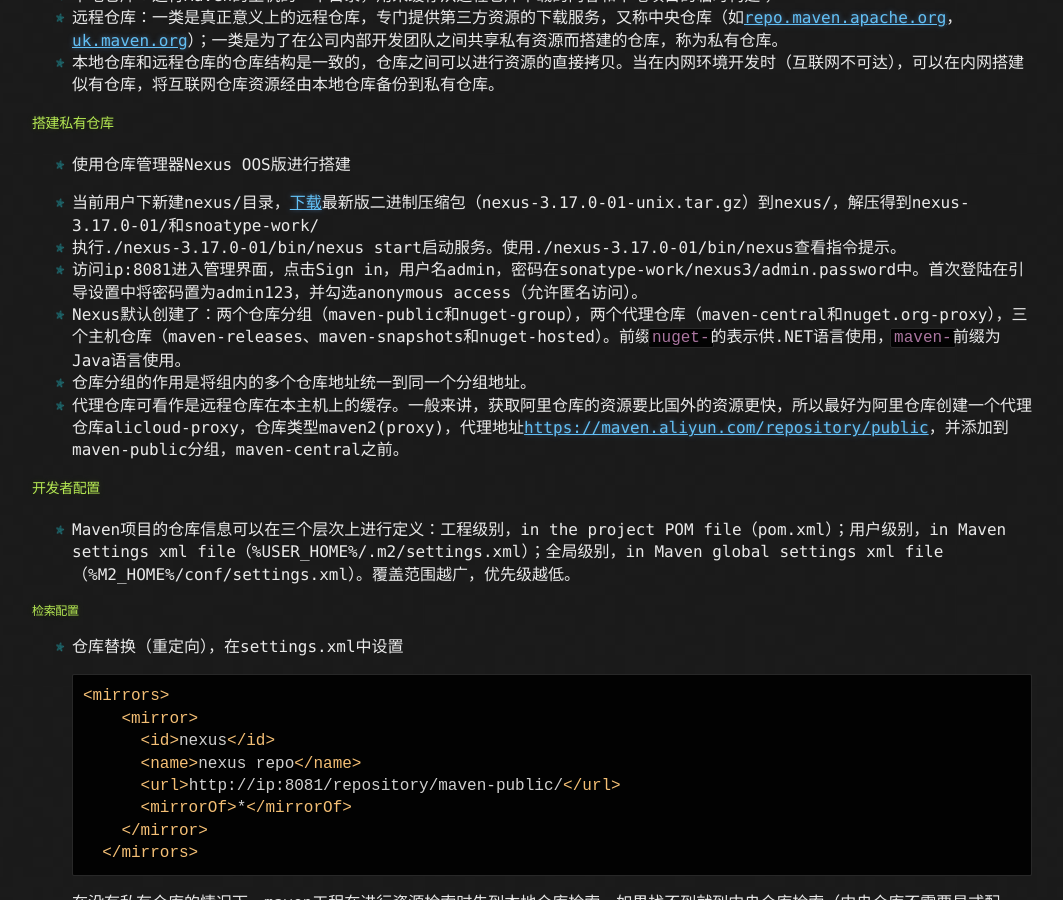
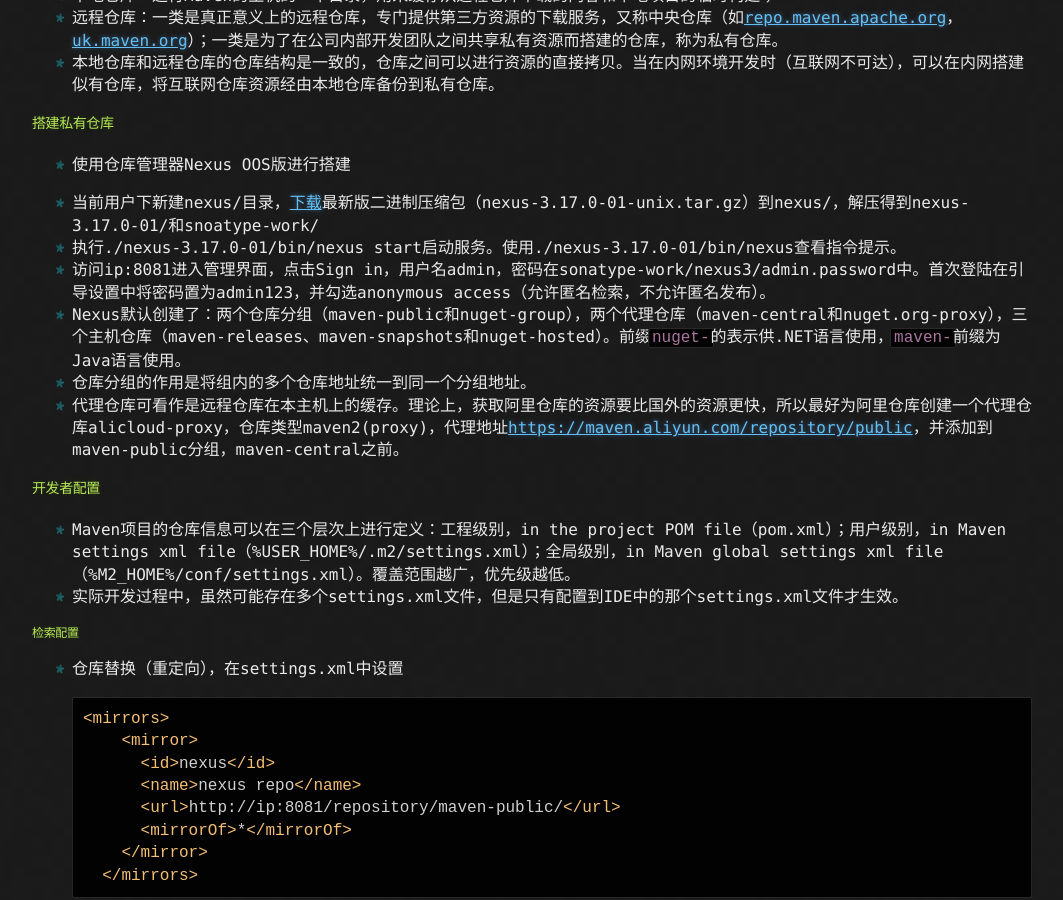
Before and after one commit to dingl-designer/blog, a Jekyll site: the page built from working-scene/MavenRepo.md, in a window 1280 px wide and 900 px high, scrolled down 378 px. Shown: the whole window, without its empty margins (108-1171 px from the left). Built offline with Jekyll 4.4.1, drawn with Linux system fonts in a browser that asks for light colours; our own code applies the rules of GitHub Pages for plain Markdown files; some of the changed text lies outside the part shown.

Commit message:
maven repo over

````diff
--- a/working-scene/MavenRepo.md
+++ b/working-scene/MavenRepo.md
@@ -18,14 +18,15 @@
 
 * 当前用户下新建nexus/目录，[下载](https://help.sonatype.com/repomanager3/download)最新版二进制压缩包（nexus-3.17.0-01-unix.tar.gz）到nexus/，解压得到nexus-3.17.0-01/和snoatype-work/
 * 执行./nexus-3.17.0-01/bin/nexus start启动服务。使用./nexus-3.17.0-01/bin/nexus查看指令提示。
-* 访问ip:8081进入管理界面，点击Sign in，用户名admin，密码在sonatype-work/nexus3/admin.password中。首次登陆在引导设置中将密码置为admin123，并勾选anonymous access（允许匿名访问）。
+* 访问ip:8081进入管理界面，点击Sign in，用户名admin，密码在sonatype-work/nexus3/admin.password中。首次登陆在引导设置中将密码置为admin123，并勾选anonymous access（允许匿名检索，不允许匿名发布）。
 * Nexus默认创建了：两个仓库分组（maven-public和nuget-group），两个代理仓库（maven-central和nuget.org-proxy），三个主机仓库（maven-releases、maven-snapshots和nuget-hosted）。前缀`nuget-`的表示供.NET语言使用，`maven-`前缀为Java语言使用。
 * 仓库分组的作用是将组内的多个仓库地址统一到同一个分组地址。
-* 代理仓库可看作是远程仓库在本主机上的缓存。一般来讲，获取阿里仓库的资源要比国外的资源更快，所以最好为阿里仓库创建一个代理仓库alicloud-proxy，仓库类型maven2(proxy)，代理地址<https://maven.aliyun.com/repository/public>，并添加到maven-public分组，maven-central之前。
+* 代理仓库可看作是远程仓库在本主机上的缓存。理论上，获取阿里仓库的资源要比国外的资源更快，所以最好为阿里仓库创建一个代理仓库alicloud-proxy，仓库类型maven2(proxy)，代理地址<https://maven.aliyun.com/repository/public>，并添加到maven-public分组，maven-central之前。
 
 #### 开发者配置
 
 - Maven项目的仓库信息可以在三个层次上进行定义：工程级别，in the project POM file（pom.xml）；用户级别，in Maven settings xml file（%USER_HOME%/.m2/settings.xml）；全局级别，in Maven global settings xml file（%M2_HOME%/conf/settings.xml）。覆盖范围越广，优先级越低。
+- 实际开发过程中，虽然可能存在多个settings.xml文件，但是只有配置到IDE中的那个settings.xml文件才生效。
 
 ##### 检索配置
 
@@ -80,3 +81,7 @@
       </snapshotRepository>
   </distributionManagement>
   ```
+
+##### 其他
+
+* 测试过程中遇到的问题：Mac版idea选择配置maven时，在Preferences菜单下配置生效，在Default settings菜单下配置不生效（差点被烦死）。
````
